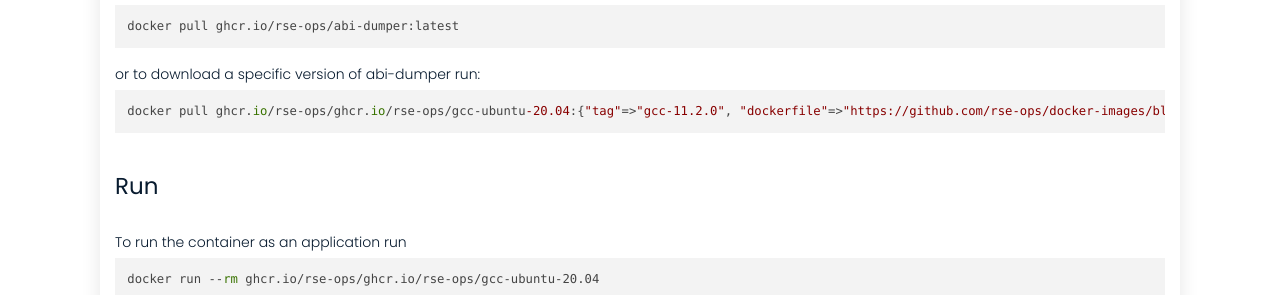
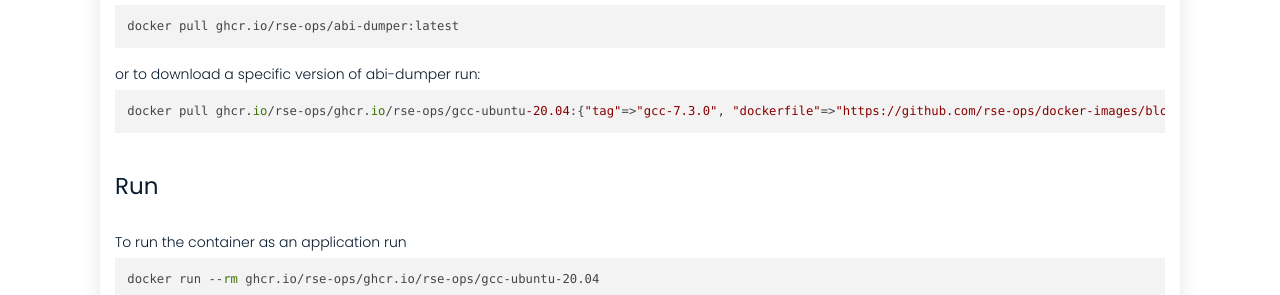
Before and after one commit to rse-ops/docker-images, a Jekyll site: the page built from _library/ghcr.io-rse-ops-gcc-ubuntu-20.04.md, in a window 1280 px wide and 1002 px high. Shown: the part 520-815 px from the top of the window. Built offline with Jekyll 4.4.1, drawn with Linux system fonts in a browser that asks for light colours; nearby versions of some CDN libraries.

Commit message:
Automated push to update library 2021-11-08

```diff
--- a/_library/ghcr.io-rse-ops-gcc-ubuntu-20.04.md
+++ b/_library/ghcr.io-rse-ops-gcc-ubuntu-20.04.md
@@ -1,14 +1,11 @@
 ---
 layout: container
 name: ghcr.io/rse-ops/gcc-ubuntu-20.04
-updated_at: 2021-11-08 05:10:17.385095
+updated_at: 2021-11-08 05:16:36.670540
 
 
 container_url: https://github.com/orgs/rse-ops/packages/container/package/gcc-ubuntu-20.04
 versions:
- - tag: gcc-11.2.0
-   dockerfile: https://github.com/rse-ops/docker-images/blob/main/ubuntu/gcc/Dockerfile
-   manifest: https://crane.ggcr.dev/manifest/ghcr.io/rse-ops/gcc-ubuntu-20.04:gcc-11.2.0
  - tag: gcc-7.3.0
    dockerfile: https://github.com/rse-ops/docker-images/blob/main/ubuntu/gcc/Dockerfile
    manifest: https://crane.ggcr.dev/manifest/ghcr.io/rse-ops/gcc-ubuntu-20.04:gcc-7.3.0
```
Also changed, not shown: other parts of _library/ghcr.io-rse-ops-gcc-ubuntu-20.04.md (+3 -0 lines).
